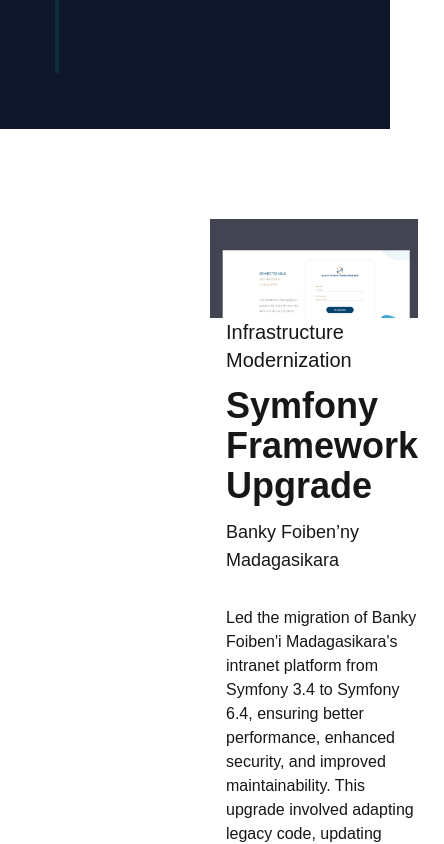
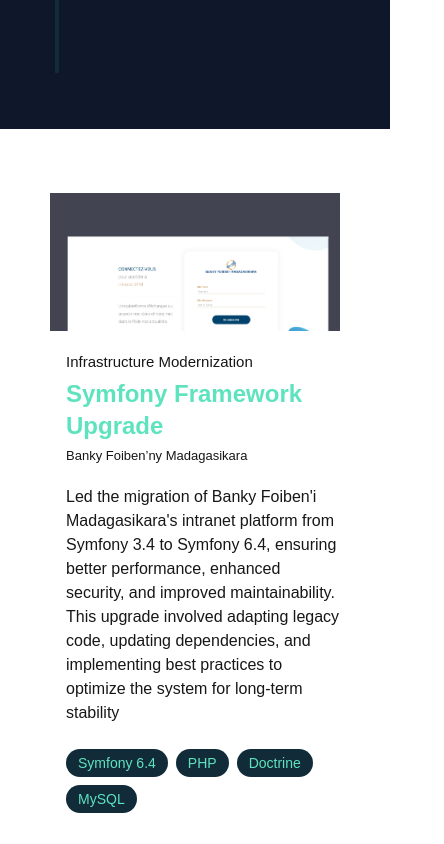
Before and after one commit to Mukkun007/PORTFOLIO-LOVA, a Next.js app: page / in a window 390 px wide. Shown: the part 2680-3524 px from the top of the page, 444 px wide, since content can reach past the window. Built offline with nearby package versions, Linux system fonts and the light colour scheme.

Commit message:
final responsive project

```diff
--- a/src/components/Projects.tsx
+++ b/src/components/Projects.tsx
@@ -31,16 +31,16 @@
   const displayedProjects = showAll ? projects : projects.slice(0, 2);
 
   return (
-    <div className="project mt-10">
-      <h1 className="font-bold text-center text-4xl text-white ml-[40px] mr-[40px]">
+    <div className="project mt-2 lg:mt-[4rem]">
+      <h1 className="font-bold text-center text-3xl sm:text-[40px] md:text-[35px] lg:text-[40px] xl:text-3xl 2xl:text-[40px] text-white ml-[40px] mr-[40px]">
         Notable Work
       </h1>
 
-      <div className="flex flex-wrap w-full px-[210px] mt-[10px] gap-8">
+      <div className="flex flex-wrap justify-center xl:justify-normal w-full px-[50px] mt-[20px] gap-[4rem]">
         {displayedProjects.map((project, index) => (
-          <div key={index} className="flex-wrap">
+          <div key={index} className="flex-wrap xl:flex">
             {/* Image à gauche */}
-            <div className="lg:w-1/2">
+            <div className="xl:w-1/2">
               <img
                 src={project.image}
                 alt={project.projectName}
@@ -49,13 +49,17 @@
             </div>
 
             {/* Détails du projet à droite */}
-            <div className="lg:w-1/2 pl-4">
-              <h2 className="text-xl font-light">{project.title}</h2>
-              <h1 className="text-4xl font-bold mt-3">{project.projectName}</h1>
-              <h2 className="text-lg font-light mt-3">
+            <div className="xl:w-1/2 pl-4 xl:pl-[3.5rem] mt-5 xl:mt-0">
+              <h2 className="text-[15px] lg:text-[20px] 2xl:text-[23px] text-left font-light">
+                {project.title}
+              </h2>
+              <h1 className="text-2xl lg:text-3xl 2xl:text-4xl text-[#5ee3bf] font-bold mt-1">
+                {project.projectName}
+              </h1>
+              <h2 className="text-[13px] lg:text-[15px] 2xl:text-[20px] font-light mt-1">
                 {project.establishment}
               </h2>
-              <p className="mt-8">{project.description}</p>
+              <p className="mt-5">{project.description}</p>
 
               {/* ✅ Affichage des technologies */}
               <div className="mt-6 flex flex-wrap gap-2">
```
